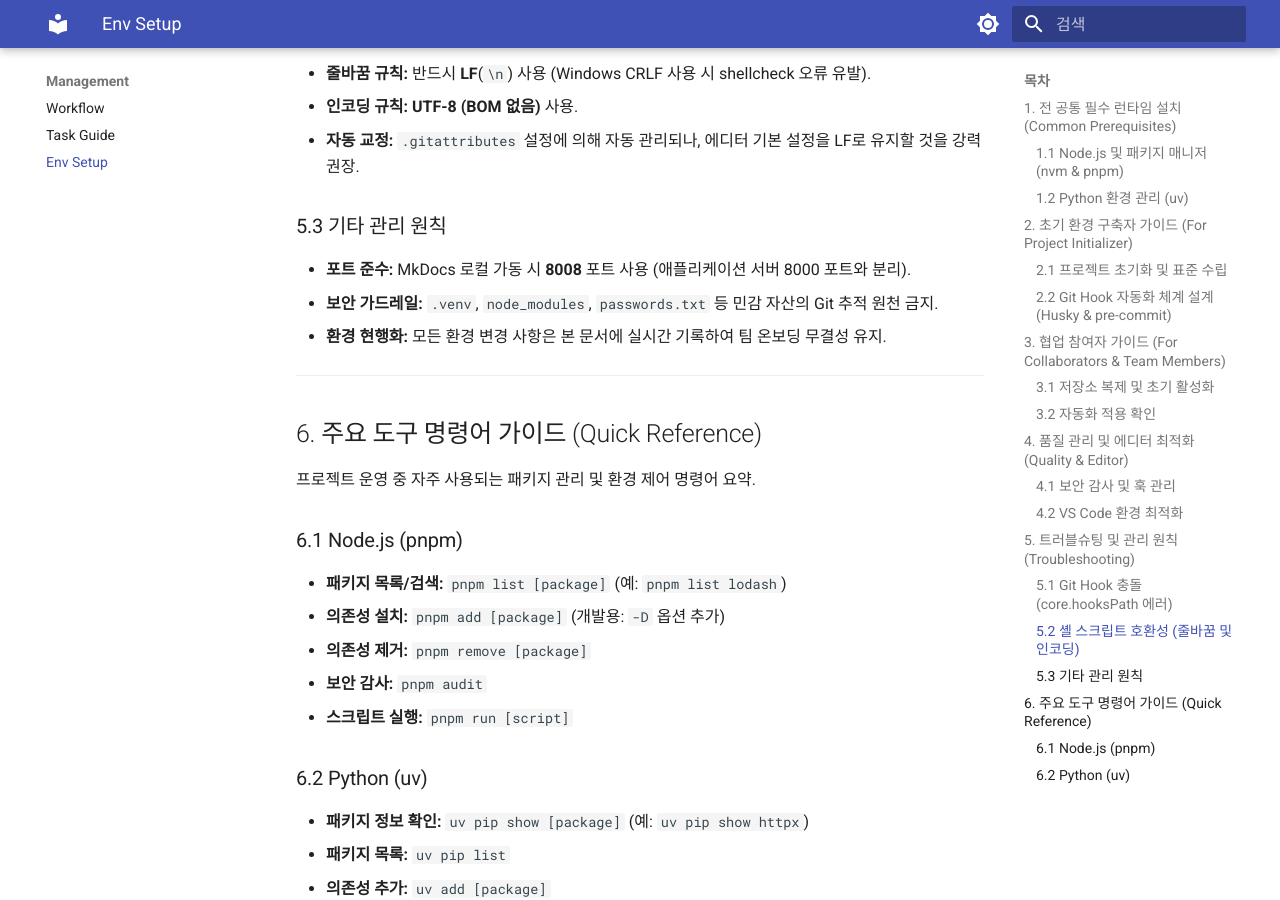
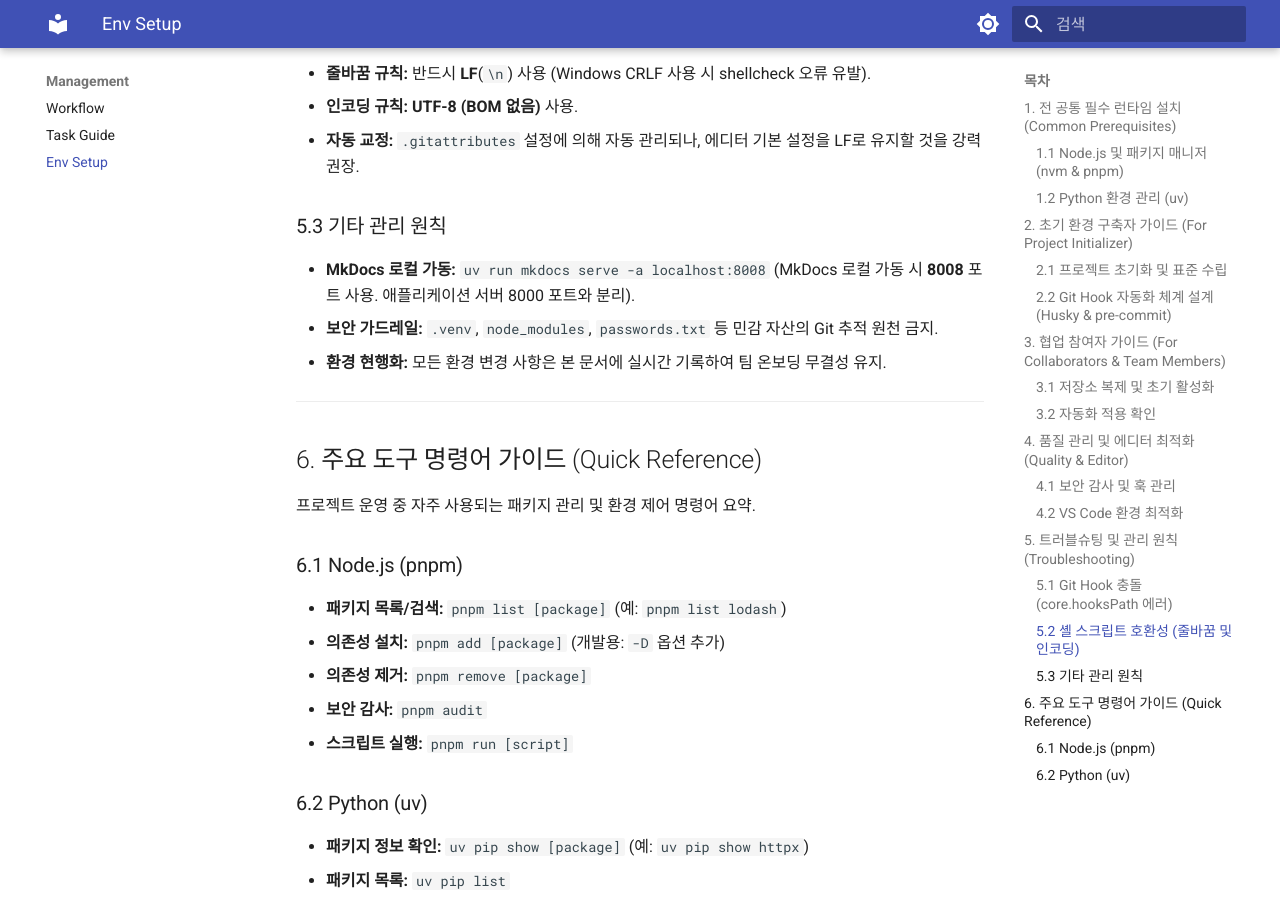
Before and after one commit to ksj686/cloud_infra, an MkDocs documentation site: the page built from docs/ENVIRONMENT_SETUP.md, in a window 1280 px wide and 900 px high, scrolled down 2796 px. Built offline with MkDocs 1.6.1 and Material for MkDocs 9.7.7, drawn with Linux system fonts in a browser that asks for light colours.

Commit message:
chore: MkDocs 로컬 가동 명령어

```diff
--- a/docs/ENVIRONMENT_SETUP.md
+++ b/docs/ENVIRONMENT_SETUP.md
@@ -102,7 +102,8 @@ uv sync
 
 ### 5.3 기타 관리 원칙
 
-- **포트 준수:** MkDocs 로컬 가동 시 **8008** 포트 사용 (애플리케이션 서버 8000 포트와 분리).
+- **MkDocs 로컬 가동:** `uv run mkdocs serve -a localhost:8008`
+  (MkDocs 로컬 가동 시 **8008** 포트 사용. 애플리케이션 서버 8000 포트와 분리).
 - **보안 가드레일:** `.venv`, `node_modules`, `passwords.txt` 등 민감 자산의 Git 추적 원천 금지.
 - **환경 현행화:** 모든 환경 변경 사항은 본 문서에 실시간 기록하여 팀 온보딩 무결성 유지.
 
```
